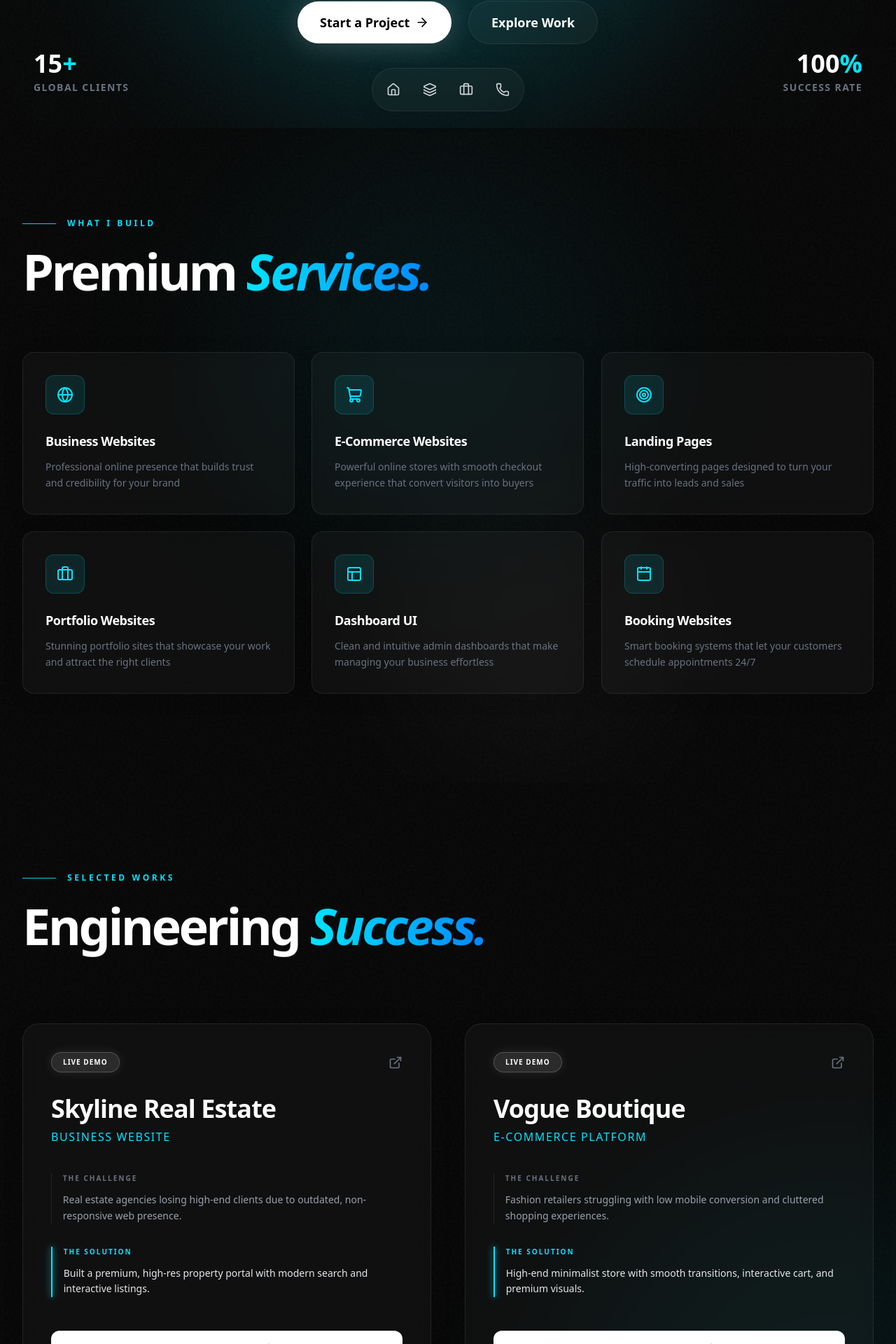
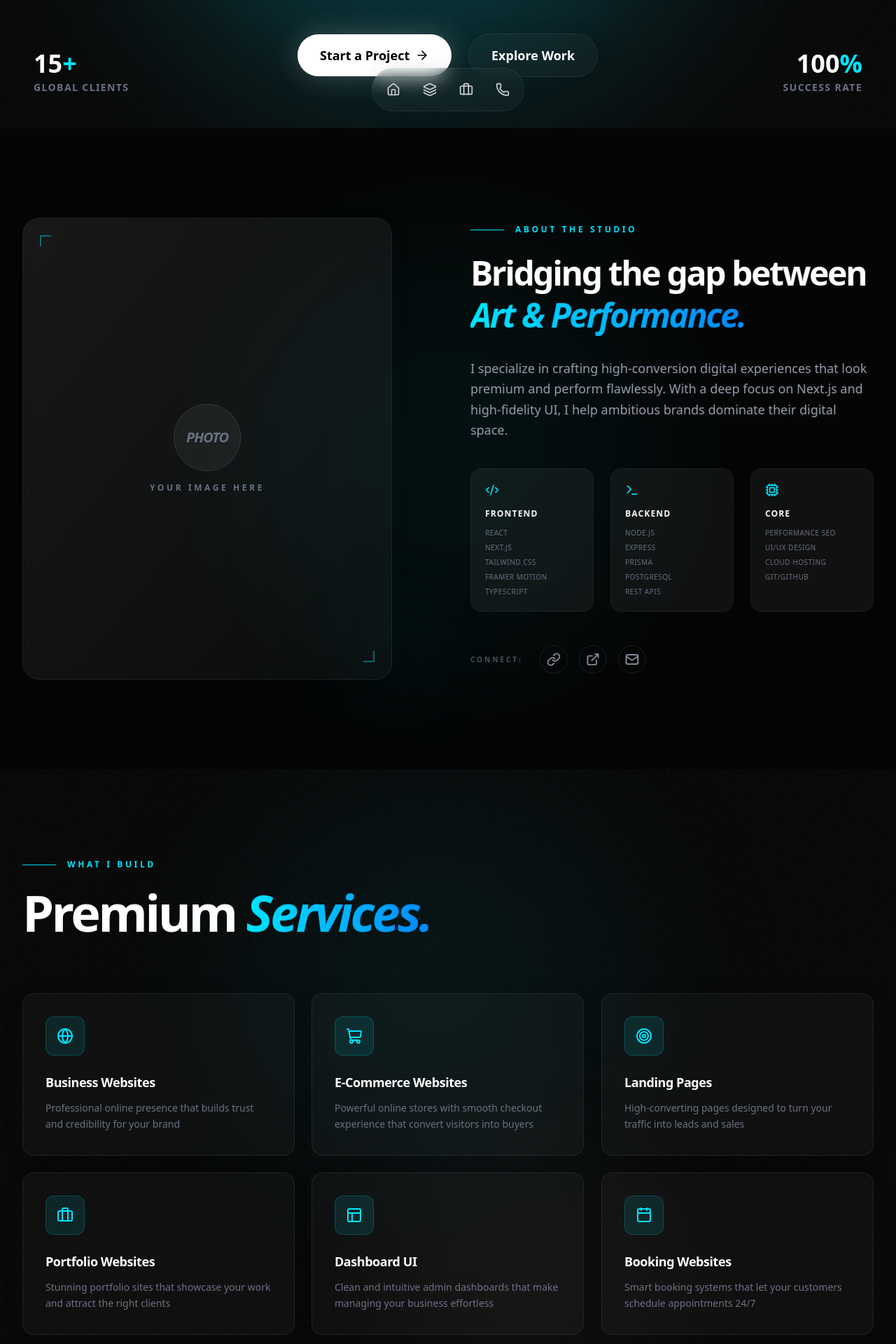
Before and after one commit to prawinreddi/eagleswin-portfolio, a Next.js app: page / in a window 1280 px wide. Shown: the part 617-2537 px from the top of the page at 70% size. Built offline with nearby package versions, Linux system fonts and the light colour scheme.

Commit message:
Refine Hero, About, and Projects sections for professional premium look

```diff
--- /dev/null
+++ b/src/app/components/About.tsx
@@ -0,0 +1,130 @@
+'use client';
+
+import { motion } from 'framer-motion';
+import { Mail, Code2, Terminal, Cpu, ExternalLink, Link as LinkIcon } from 'lucide-react';
+
+const About = () => {
+  const skills = [
+    {
+      category: 'Frontend',
+      icon: <Code2 className="w-5 h-5 text-[#00e5ff]" />,
+      items: ['React', 'Next.js', 'Tailwind CSS', 'Framer Motion', 'TypeScript'],
+    },
+    {
+      category: 'Backend',
+      icon: <Terminal className="w-5 h-5 text-[#00e5ff]" />,
+      items: ['Node.js', 'Express', 'Prisma', 'PostgreSQL', 'REST APIs'],
+    },
+    {
+      category: 'Core',
+      icon: <Cpu className="w-5 h-5 text-[#00e5ff]" />,
+      items: ['Performance SEO', 'UI/UX Design', 'Cloud Hosting', 'Git/GitHub'],
+    },
+  ];
+
+  const socialLinks = [
+    { icon: <LinkIcon className="w-5 h-5" />, label: 'GitHub', href: '#' },
+    { icon: <ExternalLink className="w-5 h-5" />, label: 'LinkedIn', href: '#' },
+    { icon: <Mail className="w-5 h-5" />, label: 'Email', href: 'mailto:contact@example.com' },
+  ];
+
+  return (
+    <section id="about" className="py-32 px-4 sm:px-6 lg:px-8 relative overflow-hidden bg-[#050505]">
+      {/* Background Glow */}
+      <div className="absolute top-1/2 left-1/2 -translate-x-1/2 -translate-y-1/2 w-[600px] h-[600px] bg-[#00e5ff]/5 rounded-full blur-[120px] pointer-events-none" />
+
+      <div className="max-w-7xl mx-auto relative z-10">
+        <div className="grid grid-cols-1 lg:grid-cols-2 gap-16 items-center">
+
+          {/* Left Side: Photo Placeholder */}
+          <motion.div
+            initial={{ opacity: 0, x: -50 }}
+            whileInView={{ opacity: 1, x: 0 }}
+            viewport={{ once: true }}
+            transition={{ duration: 0.8 }}
+            className="relative group lg:pr-12"
+          >
+            <div className="relative w-full aspect-[4/5] rounded-3xl overflow-hidden glass-panel border border-white/10 group-hover:border-[#00e5ff]/30 transition-all duration-500 shadow-2xl">
+              <div className="absolute inset-0 bg-gradient-to-br from-white/5 to-transparent flex items-center justify-center">
+                <div className="text-center">
+                  <div className="w-24 h-24 rounded-full bg-white/5 border border-white/10 flex items-center justify-center mx-auto mb-4 group-hover:scale-110 transition-transform duration-500">
+                    <span className="text-gray-500 font-black text-xl italic uppercase tracking-tighter group-hover:text-[#00e5ff]">Photo</span>
+                  </div>
+                  <p className="text-gray-500 text-xs font-bold tracking-[0.3em] uppercase group-hover:text-white transition-colors">
+                    Your Image Here
+                  </p>
+                </div>
+              </div>
+
+              {/* Animated Corner Ornaments */}
+              <div className="absolute top-6 left-6 w-4 h-4 border-t-2 border-l-2 border-[#00e5ff] opacity-40" />
+              <div className="absolute bottom-6 right-6 w-4 h-4 border-b-2 border-r-2 border-[#00e5ff] opacity-40" />
+            </div>
+
+            {/* Floating Decorative Elements */}
+            <div className="absolute -bottom-6 -right-6 w-32 h-32 bg-[#00e5ff]/10 rounded-full blur-3xl -z-10 animate-pulse" />
+          </motion.div>
+
+          {/* Right Side: Content */}
+          <motion.div
+            initial={{ opacity: 0, x: 50 }}
+            whileInView={{ opacity: 1, x: 0 }}
+            viewport={{ once: true }}
+            transition={{ duration: 0.8 }}
+          >
+            <div className="flex items-center gap-4 mb-6">
+              <div className="h-[1px] w-12 bg-[#00e5ff]" />
+              <span className="text-[#00e5ff] uppercase tracking-[0.3em] text-xs font-bold">About the Studio</span>
+            </div>
+
+            <h2 className="text-4xl sm:text-5xl font-black mb-8 tracking-tighter text-white leading-tight">
+              Bridging the gap between <span className="text-gradient-cyan italic">Art & Performance.</span>
+            </h2>
+
+            <p className="text-gray-400 text-lg leading-relaxed mb-10 max-w-xl">
+              I specialize in crafting high-conversion digital experiences that look premium and perform flawlessly. With a deep focus on Next.js and high-fidelity UI, I help ambitious brands dominate their digital space.
+            </p>
+
+            {/* Skills Grid */}
+            <div className="grid grid-cols-1 sm:grid-cols-3 gap-6 mb-12">
+              {skills.map((skill, index) => (
+                <div key={index} className="p-5 rounded-2xl bg-white/5 border border-white/5 hover:border-[#00e5ff]/20 transition-all duration-300 group/skill">
+                  <div className="mb-4 group-hover/skill:scale-110 transition-transform duration-300">
+                    {skill.icon}
+                  </div>
+                  <h4 className="text-white font-bold text-xs uppercase tracking-widest mb-3">{skill.category}</h4>
+                  <ul className="space-y-1.5">
+                    {skill.items.map((item, i) => (
+                      <li key={i} className="text-gray-500 text-[10px] uppercase font-medium tracking-wider">
+                        {item}
+                      </li>
+                    ))}
+                  </ul>
+                </div>
+              ))}
+            </div>
+
+            {/* Social Links Bar */}
+            <div className="flex items-center gap-6">
+              <span className="text-gray-600 text-[10px] font-black uppercase tracking-[0.3em]">Connect:</span>
+              <div className="flex gap-4">
+                {socialLinks.map((social, index) => (
+                  <a
+                    key={index}
+                    href={social.href}
+                    className="w-10 h-10 rounded-full border border-white/10 flex items-center justify-center text-gray-400 hover:text-[#00e5ff] hover:border-[#00e5ff]/50 hover:bg-[#00e5ff]/5 transition-all duration-300"
+                    aria-label={social.label}
+                  >
+                    {social.icon}
+                  </a>
+                ))}
+              </div>
+            </div>
+          </motion.div>
+        </div>
+      </div>
+    </section>
+  );
+};
+
+export default About;
--- a/src/app/components/Projects.tsx
+++ b/src/app/components/Projects.tsx
@@ -1,7 +1,7 @@
 'use client';
 
 import { motion } from 'framer-motion';
-import { ExternalLink, ArrowRight } from 'lucide-react';
+import { ExternalLink, ArrowRight, Globe, Code2 } from 'lucide-react';
 import Link from 'next/link';
 
 const Projects = () => {
@@ -10,55 +10,73 @@ const Projects = () => {
       badge: 'LIVE DEMO',
       title: 'Skyline Real Estate',
       subtitle: 'Business Website',
+      tech: ['Next.js', 'React', 'Tailwind', 'Framer Motion'],
       problem: 'Real estate agencies losing high-end clients due to outdated, non-responsive web presence.',
       solution: 'Built a premium, high-res property portal with modern search and interactive listings.',
       result: 'Professional brand identity that builds instant trust with luxury property buyers.',
-      link: '/projects/real-estate',
+      liveLink: 'https://skyline-realestate.example.com',
+      githubLink: 'https://github.com/eagleswin/skyline-realestate',
+      caseStudy: '/projects/real-estate',
     },
     {
       badge: 'LIVE DEMO',
       title: 'Vogue Boutique',
       subtitle: 'E-Commerce Platform',
+      tech: ['Next.js', 'Stripe', 'Tailwind', 'Framer Motion'],
       problem: 'Fashion retailers struggling with low mobile conversion and cluttered shopping experiences.',
       solution: 'High-end minimalist store with smooth transitions, interactive cart, and premium visuals.',
       result: 'Clean, conversion-focused shopping journey designed for luxury fashion brands.',
-      link: '/projects/fashion-store',
+      liveLink: 'https://vogue-boutique.example.com',
+      githubLink: 'https://github.com/eagleswin/vogue-boutique',
+      caseStudy: '/projects/fashion-store',
     },
     {
       badge: 'LIVE DEMO',
       title: 'NexFlow SaaS',
       subtitle: 'Landing Page',
+      tech: ['Next.js', 'TypeScript', 'Tailwind', 'Framer Motion'],
       problem: 'SaaS startups failing to communicate complexity simply, leading to high bounce rates.',
       solution: 'Ultra-modern tech landing page with glassmorphism, animated UI, and lead-gen focus.',
       result: 'High-impact landing page structure that turns complex features into clear value.',
-      link: '/projects/saas-pro',
+      liveLink: 'https://nexflow-saas.example.com',
+      githubLink: 'https://github.com/eagleswin/nexflow-saas',
+      caseStudy: '/projects/saas-pro',
     },
     {
       badge: 'LIVE DEMO',
       title: 'Sterling Brand',
       subtitle: 'Premium Portfolio',
+      tech: ['Next.js', 'GSAP', 'Tailwind', 'Framer Motion'],
       problem: 'Executives and creatives missing out on high-tier opportunities due to basic portfolios.',
       solution: 'Bold typographic personal brand with editorial feel and premium entrance animations.',
       result: 'Stunning professional presence that positions the individual as a top-tier industry leader.',
-      link: '/projects/personal-brand',
+      liveLink: 'https://sterling-brand.example.com',
+      githubLink: 'https://github.com/eagleswin/sterling-brand',
+      caseStudy: '/projects/personal-brand',
     },
     {
       badge: 'LIVE DEMO',
       title: 'FinTrack CRM',
       subtitle: 'Dashboard UI',
+      tech: ['Next.js', 'Recharts', 'Tailwind', 'TypeScript'],
       problem: 'Financial teams overwhelmed by complex data without clear visual hierarchy or speed.',
       solution: 'Dark-mode analytics dashboard with interactive SVG charts and production-ready components.',
       result: 'Highly intuitive administrative interface designed for efficiency and data clarity.',
-      link: '/projects/dashboard',
+      liveLink: 'https://fintrack-crm.example.com',
+      githubLink: 'https://github.com/eagleswin/fintrack-crm',
+      caseStudy: '/projects/dashboard',
     },
     {
       badge: 'LIVE DEMO',
       title: 'Elite Spa & Wellness',
       subtitle: 'Booking Website',
+      tech: ['Next.js', 'Prisma', 'Tailwind', 'PostgreSQL'],
       problem: 'Wellness centers losing revenue to phone-tag and unorganized scheduling systems.',
       solution: 'Minimalist booking engine with custom calendar flow and step-by-step confirmation.',
       result: 'Seamless 24/7 automated booking experience for high-end boutique services.',
-      link: '/projects/booking',
+      liveLink: 'https://elite-spa.example.com',
+      githubLink: 'https://github.com/eagleswin/elite-spa',
+      caseStudy: '/projects/booking',
     },
   ];
 
@@ -112,16 +130,26 @@ const Projects = () => {
                 <h3 className="text-3xl md:text-4xl font-bold text-white mb-2 tracking-tight">
                   {project.title}
                 </h3>
-                <p className="text-[#00e5ff] font-medium text-sm md:text-base uppercase tracking-widest mb-10">
+                <p className="text-[#00e5ff] font-medium text-sm md:text-base uppercase tracking-widest mb-4">
                   {project.subtitle}
                 </p>
+                <div className="flex flex-wrap gap-2 mb-10">
+                  {project.tech?.map((tech, i) => (
+                    <span
+                      key={i}
+                      className="px-3 py-1 bg-white/5 border border-white/10 text-[10px] text-gray-400 font-bold uppercase tracking-wider rounded-md transition-all group-hover:border-[#00e5ff]/30 group-hover:text-[#00e5ff]"
+                    >
+                      {tech}
+                    </span>
+                  ))}
+                </div>
               </div>
 
               <div className="space-y-8 relative z-10">
                 <div className="flex gap-4">
                   <div className="w-[1px] bg-gray-800" />
                   <div>
-                    <h4 className="text-[10px] font-bold text-gray-500 uppercase tracking-[0.2em] mb-3">
+                    <h4 className="text-[10px] font-bold text-gray-400 uppercase tracking-[0.2em] mb-3">
                       The Challenge
                     </h4>
                     <p className="text-gray-400 text-sm leading-relaxed">
@@ -144,13 +172,31 @@ const Projects = () => {
               </div>
 
               {/* Action Buttons */}
-              <div className="mt-12 flex flex-col xl:flex-row gap-4 relative z-10 w-full">
+              <div className="mt-12 grid grid-cols-1 sm:grid-cols-2 gap-4 relative z-10 w-full">
+                <a
+                  href={project.liveLink}
+                  target="_blank"
+                  rel="noopener noreferrer"
+                  className="flex-1 py-4 bg-white text-black font-black uppercase tracking-widest text-[11px] rounded-xl hover:bg-[#00e5ff] hover:shadow-[0_0_20px_#00e5ff] transition-all flex items-center justify-center gap-2"
+                >
+                  <Globe className="w-4 h-4" />
+                  Live Preview
+                </a>
+                <a
+                  href={project.githubLink}
+                  target="_blank"
+                  rel="noopener noreferrer"
+                  className="flex-1 py-4 bg-white/5 border border-white/10 text-white font-black uppercase tracking-widest text-[11px] rounded-xl hover:bg-white/10 transition-all flex items-center justify-center gap-2"
+                >
+                  <Code2 className="w-4 h-4" />
+                  GitHub Source
+                </a>
                 <Link
-                  href={project.link}
-                  className="flex-1 py-4 bg-white text-black font-black uppercase tracking-widest text-[11px] rounded-xl hover:bg-[#00e5ff] hover:shadow-[0_0_20px_#00e5ff] hover:text-black transition-all flex items-center justify-center gap-2"
+                  href={project.caseStudy}
+                  className="sm:col-span-2 py-3 text-gray-500 hover:text-white transition-colors text-center text-[10px] font-bold uppercase tracking-[0.3em] flex items-center justify-center gap-2"
                 >
-                  View Case Study
-                  <ArrowRight className="w-4 h-4" />
+                  View Full Case Study
+                  <ArrowRight className="w-3 h-3" />
                 </Link>
               </div>
             </motion.div>
--- a/src/app/page.tsx
+++ b/src/app/page.tsx
@@ -1,4 +1,5 @@
 import Hero from './components/Hero';
+import About from './components/About';
 import Services from './components/Services';
 import Projects from './components/Projects';
 import Process from './components/Process';
@@ -12,6 +13,7 @@ export default function Home() {
   return (
     <div className="min-h-screen">
       <Hero />
+      <About />
       <Services />
       <Projects />
       <Process />
```
Also changed, not shown: src/app/components/Hero.tsx (+13 -6 lines).
